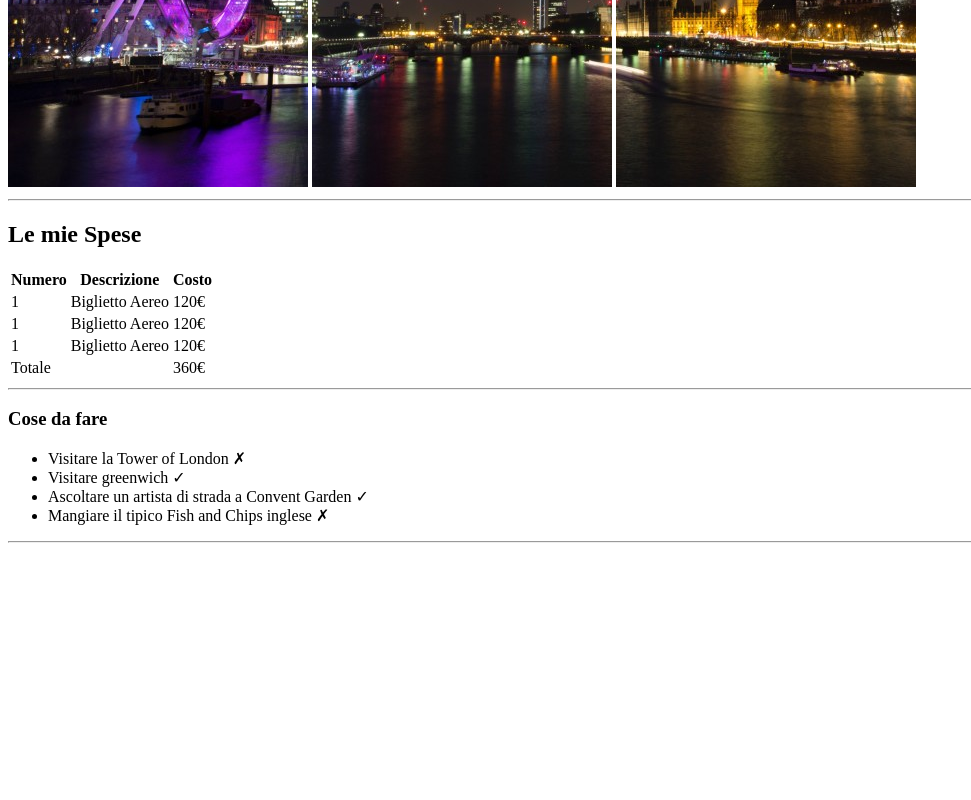
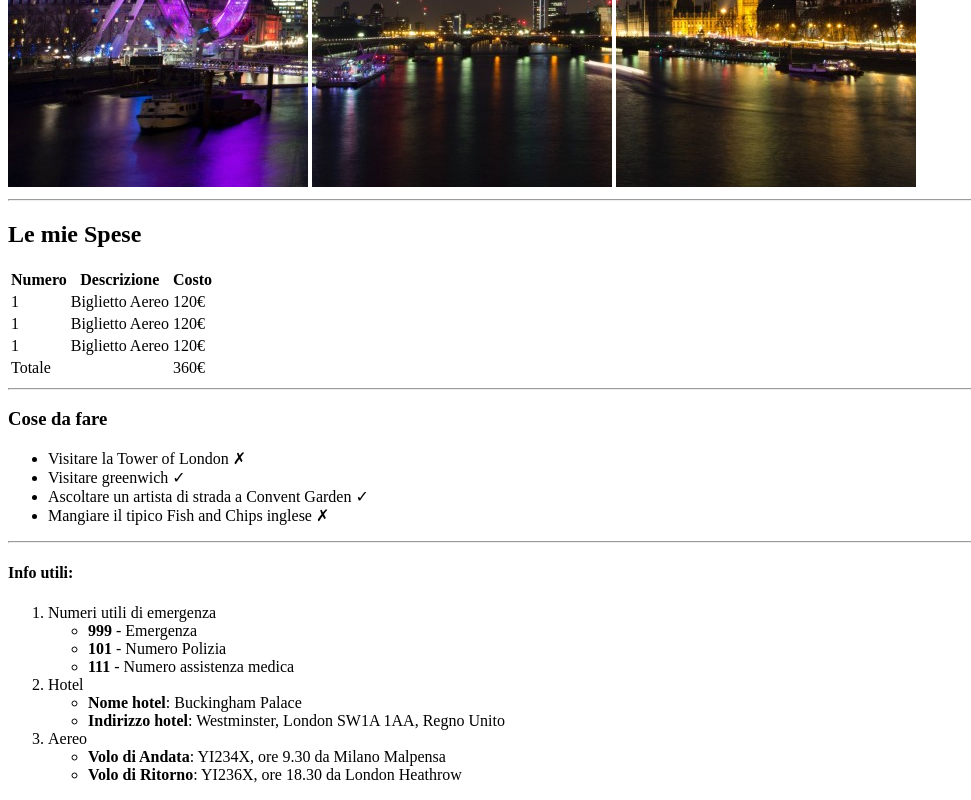
Before and after one commit to MarioSantoro/html-london-trip, a plain HTML site: page index.html in a window 1280 px wide. Shown: the part 493-1293 px from the top of the page, without its empty margins (0-971 px from the left). Before the commit the page ends 1044 px from the top, so only its background shows below. Drawn offline with Linux system fonts and the light colour scheme.

Commit message:
add in fourth section title and ol

```diff
--- a/index.html
+++ b/index.html
@@ -69,7 +69,46 @@
         </section>
         <hr>
         <section>
+            <h4>Info utili:</h4>
+            <ol>
+                <li>
+                    Numeri utili di emergenza
+                    <ul>
+                        <li>
+                            <strong>999</strong> - Emergenza
+                        </li>
+                        <li>
+                            <strong>101</strong> - Numero Polizia
+                        </li>
+                        <li>
+                            <strong>111</strong> - Numero assistenza medica
+                        </li>
+                    </ul>
+                </li>
+                <li>
+                    Hotel
+                    <ul>
+                        <li>
+                            <strong>Nome hotel</strong>: Buckingham Palace
+                        </li>
+                        <li>
+                            <strong>Indirizzo hotel</strong>: Westminster, London SW1A 1AA, Regno Unito
+                        </li>
+                    </ul>
+                </li>
 
+                <li>
+                    Aereo
+                    <ul>
+                        <li>
+                            <strong>Volo di Andata</strong>: YI234X, ore 9.30 da Milano Malpensa
+                        </li>
+                        <li>
+                            <strong>Volo di Ritorno</strong>: YI236X, ore 18.30 da London Heathrow
+                        </li>
+                    </ul>
+                </li>
+            </ol>
         </section>
     </main>
 </body>
```
